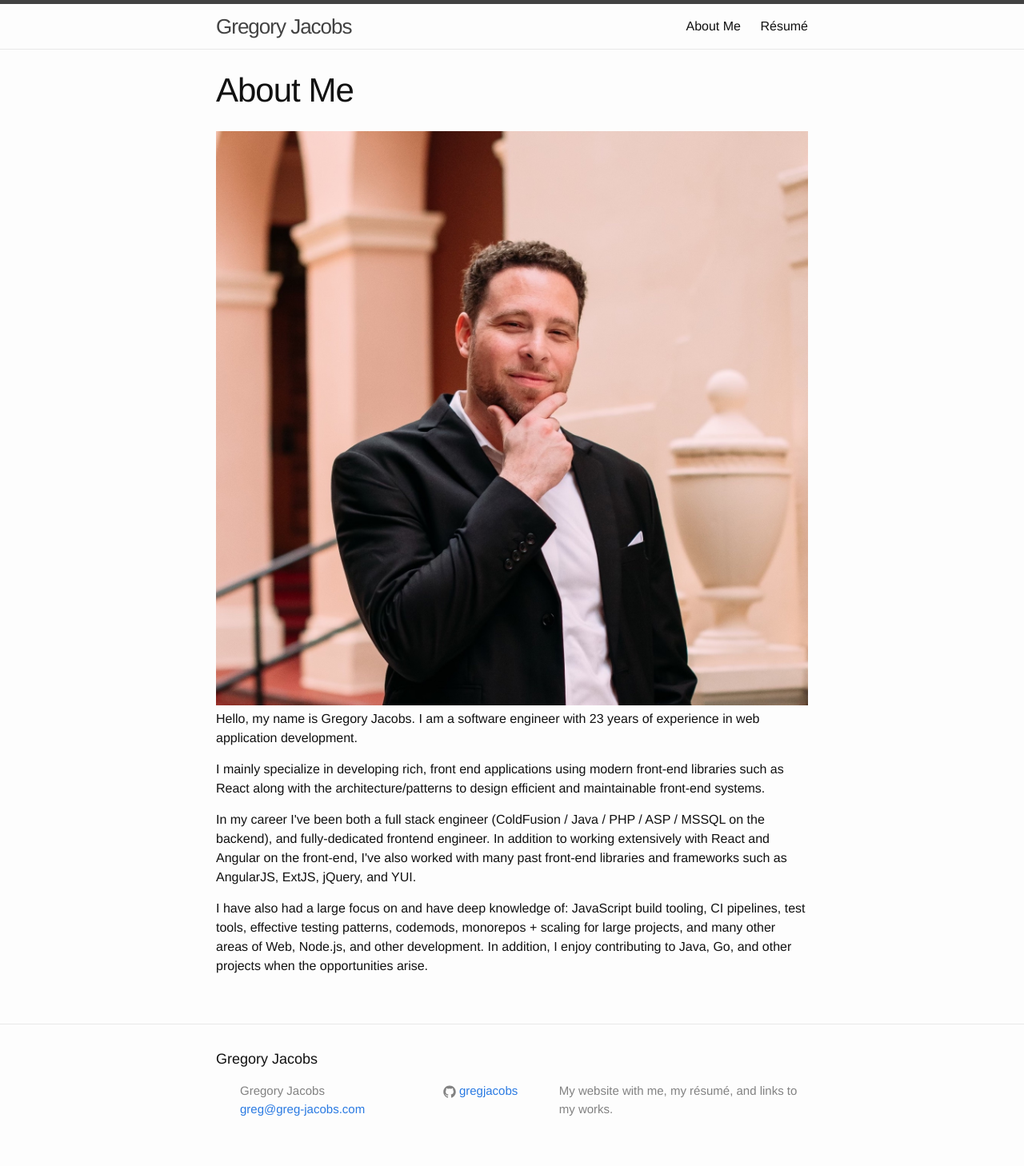
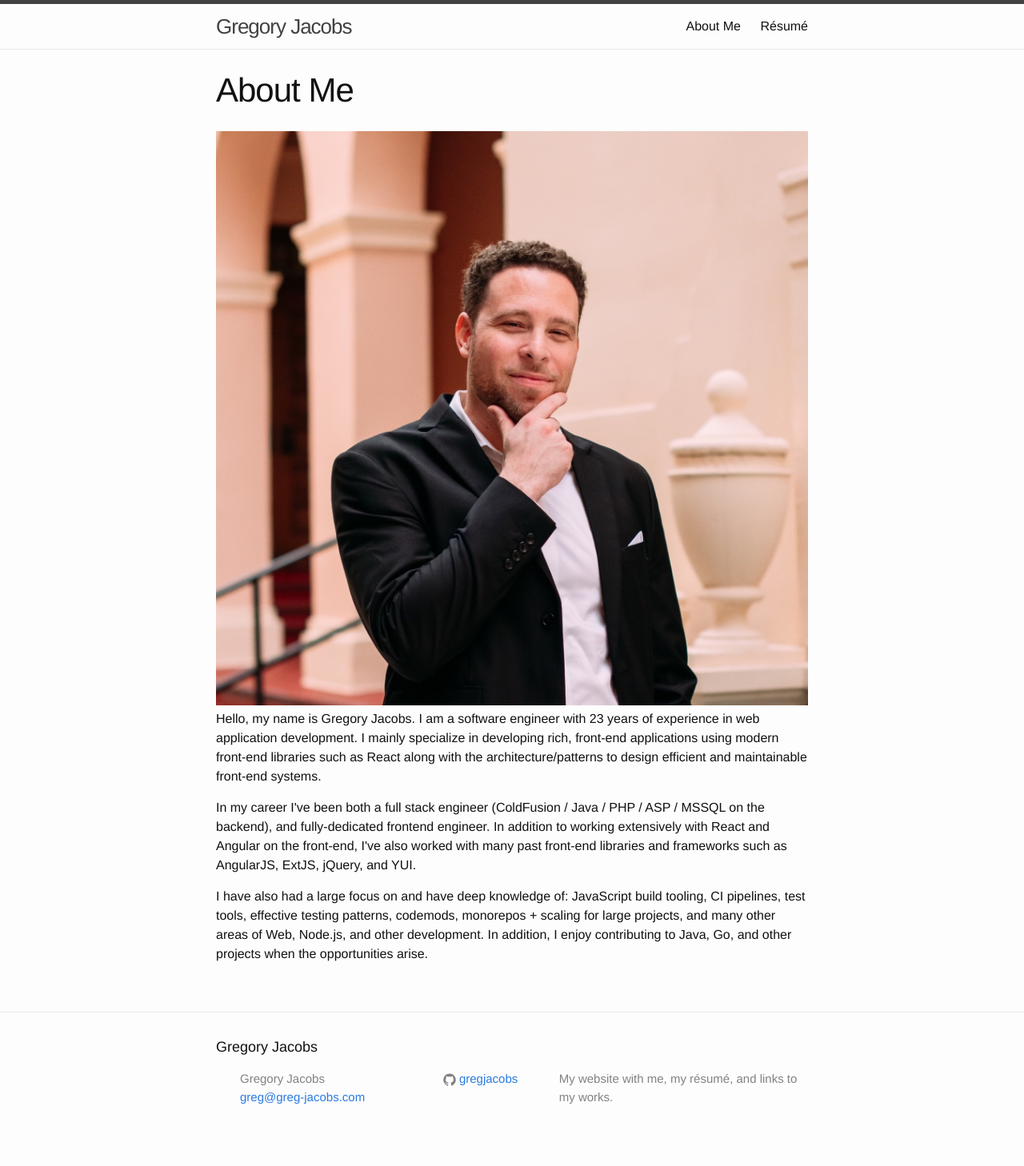
Before and after one commit to gregjacobs/gregjacobs.github.io, a Jekyll site: the page built from index.html, in a window 1280 px wide. Shown: the whole page at 80% size. Built offline with Jekyll 4.4.1, drawn with Linux system fonts in a browser that asks for light colours.

Commit message:
Fix paragraph

```diff
--- a/index.html
+++ b/index.html
@@ -8,10 +8,7 @@ permalink: /
     <img src="{{ site.baseurl }}/images/Gregory-Jacobs.jpg" class="right pl5 pb5" />
     Hello, my name is Gregory Jacobs. I am a software engineer with
     <script>document.write(Math.floor(((new Date()).valueOf() - new Date(2000, 6, 1).valueOf())/1000/60/60/24/365));</script>
-    years of experience in web application development.
-</p>
-
-<p>I mainly specialize in developing rich, front end applications using modern front-end libraries such as React along with the architecture/patterns to design efficient and maintainable front-end systems.</p>
+    years of experience in web application development. I mainly specialize in developing rich, front-end applications using modern front-end libraries such as React along with the architecture/patterns to design efficient and maintainable front-end systems.</p>
 
 <p>In my career I've been both a full stack engineer (ColdFusion / Java / PHP / ASP / MSSQL on the backend), and fully-dedicated frontend engineer. In addition to working extensively with React and Angular on the front-end, I've also worked with many past front-end libraries and frameworks such as AngularJS, ExtJS, jQuery, and YUI.</p>
 
```
